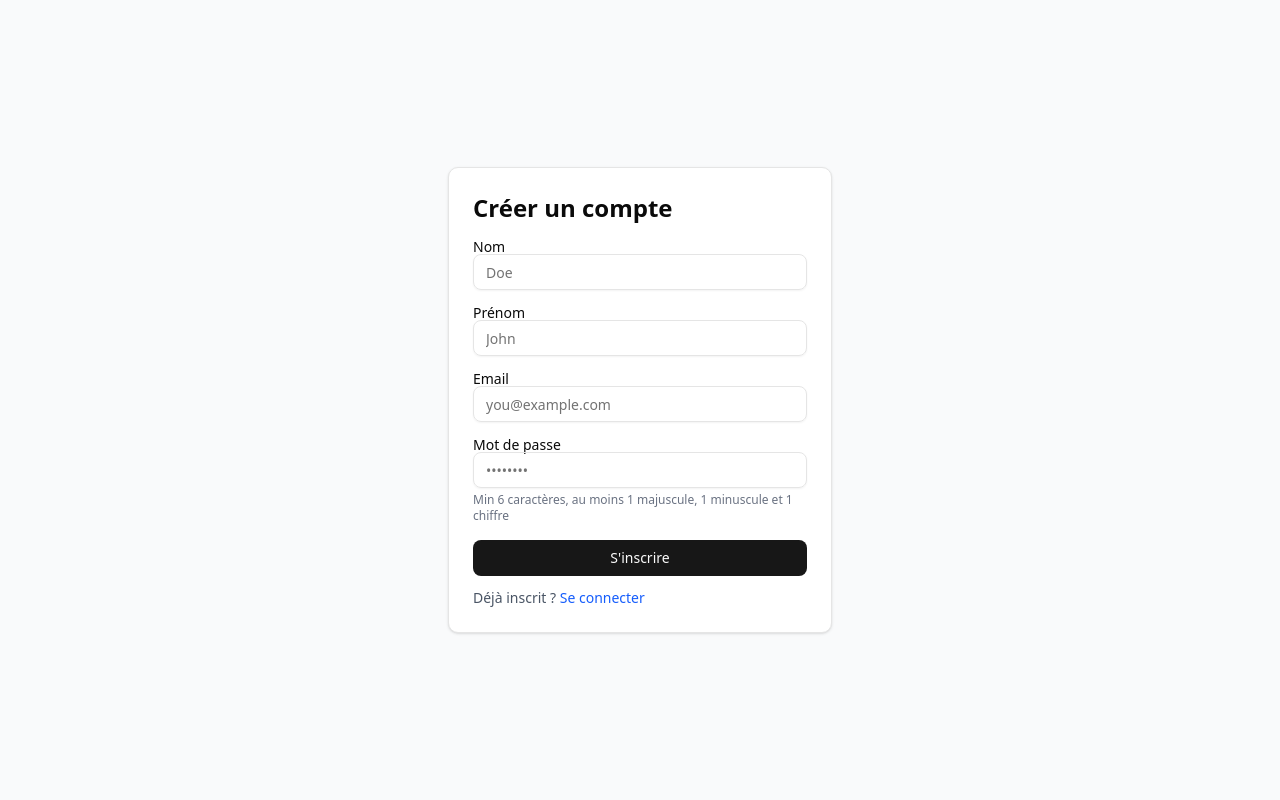
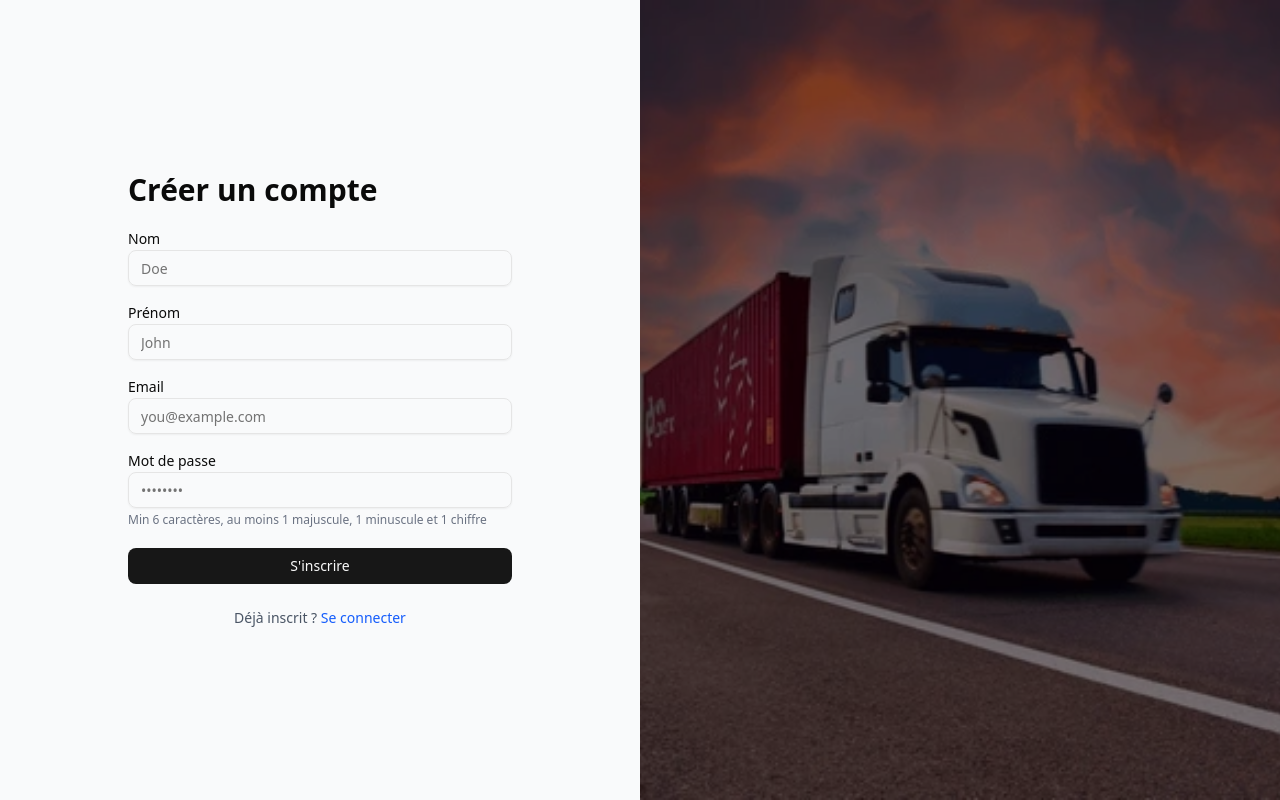
Before and after one commit to Ibrahim-Lmlilas/truck-fleet-manager, a React app in the folder frontend/: page /register in a window 1280 px wide. Built offline with nearby package versions, Linux system fonts and the light colour scheme; the HTML template or start-up script is replaced by a standard one.

Commit message:
login docker

```diff
--- a/frontend/src/pages/auth/Login.tsx
+++ b/frontend/src/pages/auth/Login.tsx
@@ -23,11 +23,13 @@ export default function Login() {
   };
 
   return (
-    <div className="min-h-screen flex items-center justify-center bg-gray-50 px-4">
-      <div className="w-full max-w-sm rounded-lg border bg-white p-6 shadow-sm">
-        <h1 className="text-2xl font-semibold mb-4">Se connecter</h1>
+    <div className="min-h-screen flex">
+      {/* Form Section - Left Side */}
+      <div className="w-full lg:w-1/2 flex items-center justify-center bg-gray-50 px-4 py-8">
+        <div className="w-full max-w-md rounded-lg p-6 sm:p-8">
+          <h1 className="text-2xl sm:text-3xl font-semibold mb-4 sm:mb-6">Se connecter</h1>
           {error && <p className="text-red-600 text-sm mb-2">{error}</p>}
-        <form onSubmit={onSubmit} className="space-y-4">
+          <form onSubmit={onSubmit} className="space-y-4 sm:space-y-5">
             <div>
               <Label htmlFor="email">Email</Label>
               <Input
@@ -37,6 +39,7 @@ export default function Login() {
                 onChange={(e: React.ChangeEvent<HTMLInputElement>) => setEmail(e.target.value)}
                 placeholder="you@example.com"
                 required
+                className="mt-1"
               />
             </div>
             <div>
@@ -48,15 +51,27 @@ export default function Login() {
                 onChange={(e: React.ChangeEvent<HTMLInputElement>) => setPassword(e.target.value)}
                 placeholder="••••••••"
                 required
+                className="mt-1"
               />
             </div>
             <Button type="submit" className="w-full" disabled={status === "loading"}>
               {status === "loading" ? "Connexion..." : "Se connecter"}
             </Button>
           </form>
-        <p className="text-sm text-gray-600 mt-3">
-          Pas de compte ? <Link to="/register" className="text-blue-600">S'inscrire</Link>
+          <p className="text-sm text-gray-600 mt-4 sm:mt-6 text-center">
+            Pas de compte ? <Link to="/register" className="text-blue-600 hover:underline">S'inscrire</Link>
           </p>
+        </div>
+      </div>
+
+      {/* Image Section - Right Side */}
+      <div className="hidden lg:flex lg:w-1/2 bg-gray-100 relative overflow-hidden">
+        <img
+          src="/register.png"
+          alt="Login"
+          className="w-full h-full object-cover"
+        />
+        <div className="absolute inset-0 bg-black/50"></div>
       </div>
     </div>
   );
--- a/frontend/src/pages/auth/Register.tsx
+++ b/frontend/src/pages/auth/Register.tsx
@@ -25,11 +25,13 @@ export default function Register() {
   };
 
   return (
-    <div className="min-h-screen flex items-center justify-center bg-gray-50 px-4">
-      <div className="w-full max-w-sm rounded-lg border bg-white p-6 shadow-sm">
-        <h1 className="text-2xl font-semibold mb-4">Créer un compte</h1>
+    <div className="min-h-screen flex">
+      {/* Form Section - Left Side */}
+      <div className="w-full lg:w-1/2 flex items-center justify-center bg-gray-50 px-4 py-8">
+        <div className="w-full max-w-md rounded-lg   p-6 sm:p-8">
+          <h1 className="text-2xl sm:text-3xl font-semibold mb-4 sm:mb-6">Créer un compte</h1>
           {error && <p className="text-red-600 text-sm mb-2">{error}</p>}
-        <form onSubmit={onSubmit} className="space-y-4">
+          <form onSubmit={onSubmit} className="space-y-4 sm:space-y-5">
             <div>
               <Label htmlFor="nom">Nom</Label>
               <Input
@@ -38,6 +40,7 @@ export default function Register() {
                 onChange={(e: React.ChangeEvent<HTMLInputElement>) => setNom(e.target.value)}
                 placeholder="Doe"
                 required
+                className="mt-1"
               />
             </div>
             <div>
@@ -48,6 +51,7 @@ export default function Register() {
                 onChange={(e: React.ChangeEvent<HTMLInputElement>) => setPrenom(e.target.value)}
                 placeholder="John"
                 required
+                className="mt-1"
               />
             </div>
             <div>
@@ -59,6 +63,7 @@ export default function Register() {
                 onChange={(e: React.ChangeEvent<HTMLInputElement>) => setEmail(e.target.value)}
                 placeholder="you@example.com"
                 required
+                className="mt-1"
               />
             </div>
             <div>
@@ -70,6 +75,7 @@ export default function Register() {
                 onChange={(e: React.ChangeEvent<HTMLInputElement>) => setPassword(e.target.value)}
                 placeholder="••••••••"
                 required
+                className="mt-1"
               />
               <p className="text-xs text-gray-500 mt-1">
                 Min 6 caractères, au moins 1 majuscule, 1 minuscule et 1 chiffre
@@ -79,9 +85,20 @@ export default function Register() {
               {status === "loading" ? "Inscription..." : "S'inscrire"}
             </Button>
           </form>
-        <p className="text-sm text-gray-600 mt-3">
-          Déjà inscrit ? <Link to="/login" className="text-blue-600">Se connecter</Link>
+          <p className="text-sm text-gray-600 mt-4 sm:mt-6 text-center">
+            Déjà inscrit ? <Link to="/login" className="text-blue-600 hover:underline">Se connecter</Link>
           </p>
+        </div>
+      </div>
+
+      {/* Image Section - Right Side */}
+      <div className="hidden lg:flex lg:w-1/2 bg-gray-100 relative overflow-hidden">
+        <img
+          src="/register.png"
+          alt="Register"
+          className="w-full h-full object-cover"
+        />
+        <div className="absolute inset-0 bg-black/50"></div>
       </div>
     </div>
   );
```
Lines whose indentation alone changed are shown as unchanged.
